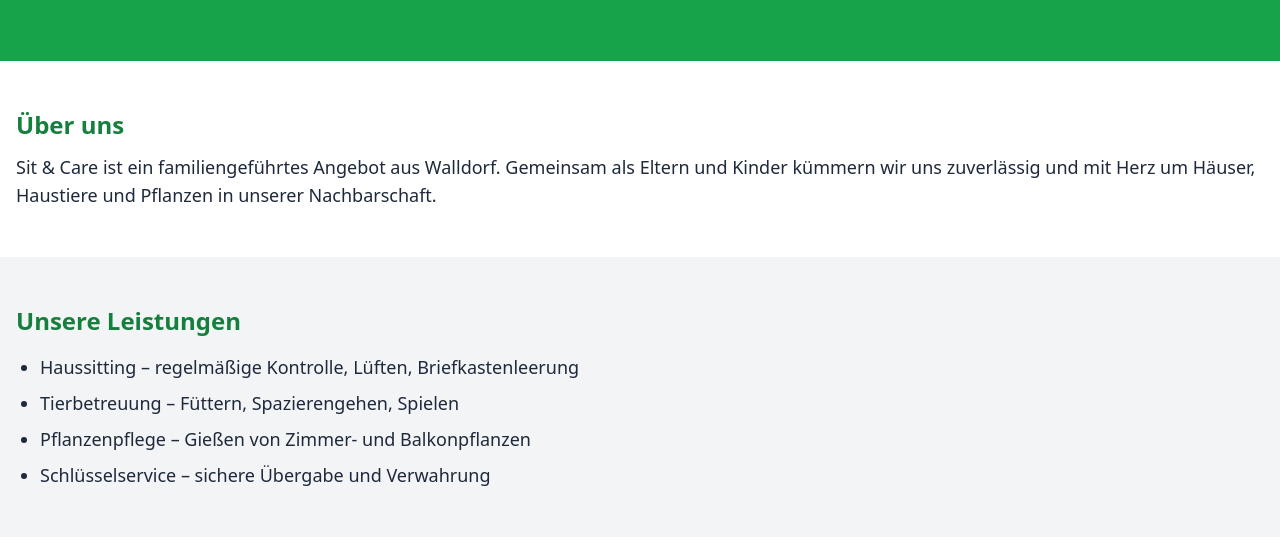
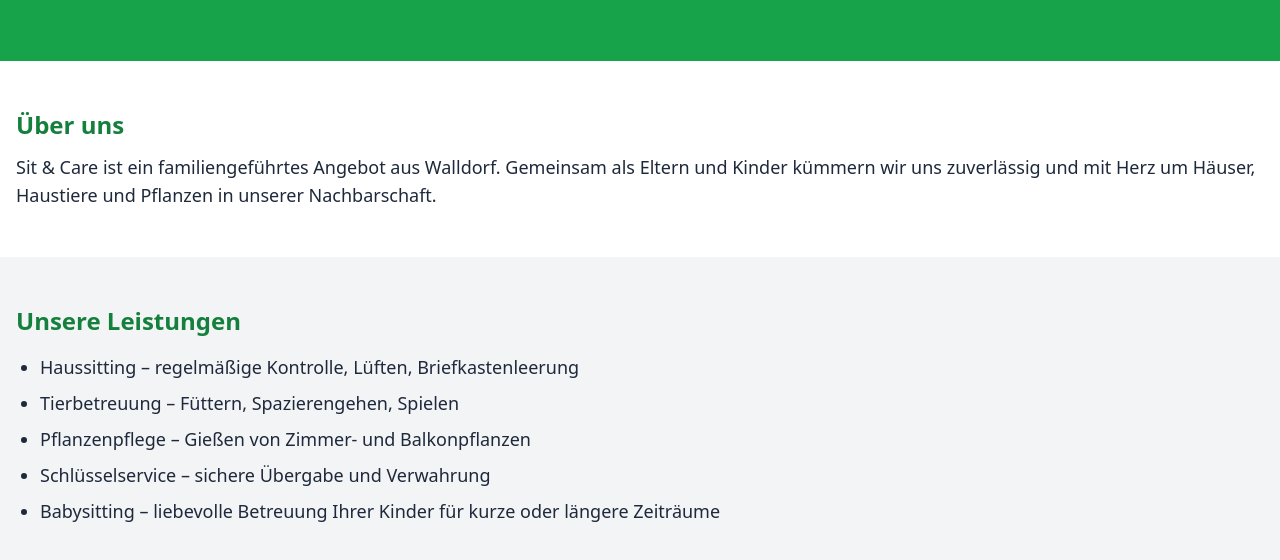
Before and after one commit to pedrogutierrezye/sit-and-care, a plain HTML site: page index.html in a window 1280 px wide. Shown: the part 240-800 px from the top of the page. Drawn offline with nearby package versions, Linux system fonts and the light colour scheme.

Commit message:
plus babysitting

```diff
--- a/index.html
+++ b/index.html
@@ -49,9 +49,11 @@
       <li>Tierbetreuung – Füttern, Spazierengehen, Spielen</li>
       <li>Pflanzenpflege – Gießen von Zimmer- und Balkonpflanzen</li>
       <li>Schlüsselservice – sichere Übergabe und Verwahrung</li>
+      <li>Babysitting – liebevolle Betreuung Ihrer Kinder für kurze oder längere Zeiträume</li>
     </ul>
   </div>
 </section>
+
 
   <!-- Contact -->
   <section id="contact" class="py-12 px-4 bg-white">
```
Lines whose indentation alone changed are shown as unchanged.
